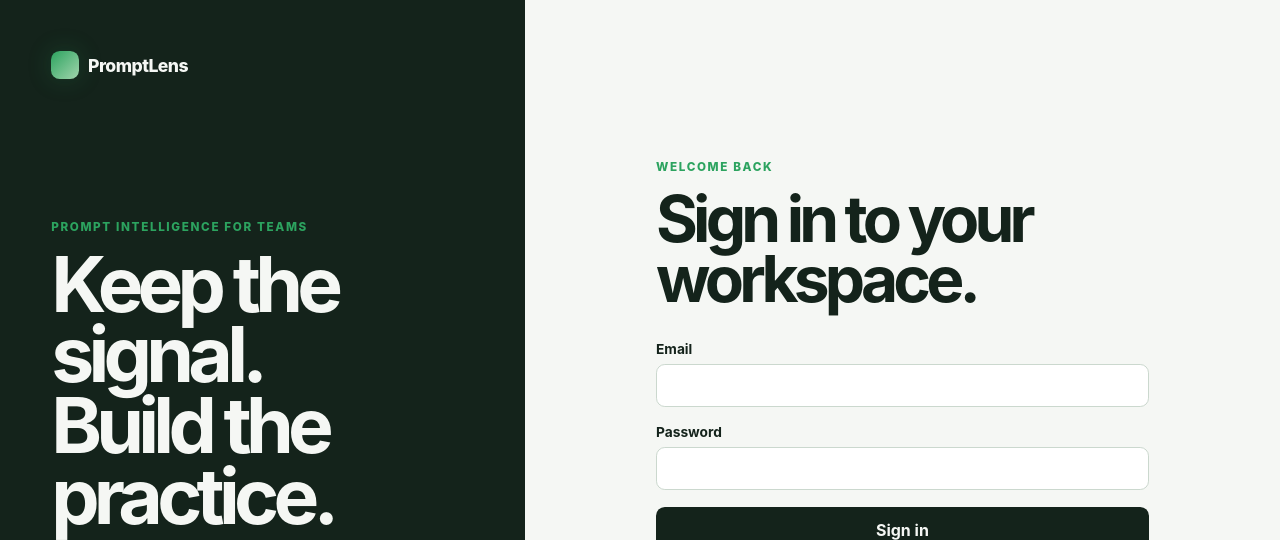
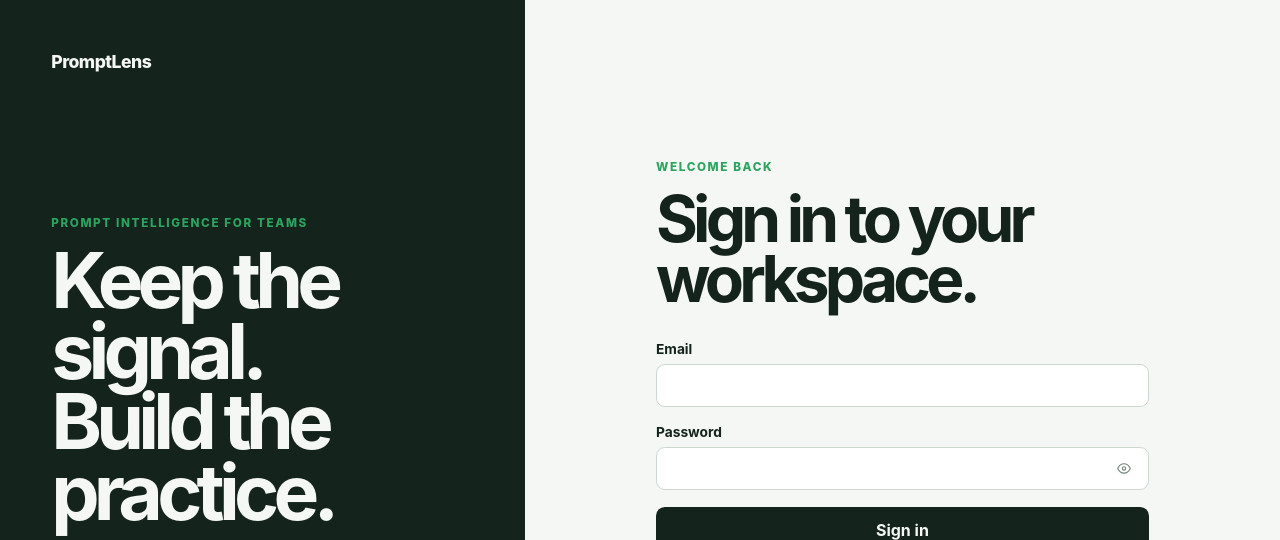
Before and after one commit to riadosman/promptlens_v2, a Next.js app in the folder apps/web/: page /login in a window 1280 px wide. Shown: the top 540 px of the page. Built offline with nearby package versions, Linux system fonts and the light colour scheme; no server answers.

Commit message:
Login,register,reset-password kısmının tasarımı yenilendi

```diff
--- a/apps/web/app/styles.css
+++ b/apps/web/app/styles.css
@@ -2403,8 +2403,7 @@ body:has(.auth-shell) {
 }
 
 .auth-brand-panel .wordmark::before {
-  background: linear-gradient(135deg, #2ca35f, #a1d4ad);
-  box-shadow: 0 0 1.5rem rgba(44, 163, 95, 0.22);
+  display: none;
 }
 
 .auth-brand-copy {
@@ -2496,6 +2495,50 @@ body:has(.auth-shell) {
   box-shadow: 0 0 0 3px rgba(22, 116, 72, 0.14);
 }
 
+.password-field {
+  position: relative;
+  display: block;
+}
+
+.password-field input {
+  padding-right: 3rem;
+}
+
+.password-toggle {
+  position: absolute;
+  top: 50%;
+  right: 0.7rem;
+  display: inline-flex;
+  align-items: center;
+  justify-content: center;
+  width: 1.7rem;
+  height: 1.7rem;
+  border: 0;
+  border-radius: 0.35rem;
+  background: transparent;
+  color: #74847a;
+  padding: 0;
+  transform: translateY(-50%);
+}
+
+.password-toggle:hover {
+  background: #e8f2eb;
+  box-shadow: none;
+  color: #167448;
+  filter: none;
+  transform: translateY(-50%);
+}
+
+.password-toggle svg {
+  width: 1rem;
+  height: 1rem;
+  fill: none;
+  stroke: currentColor;
+  stroke-linecap: round;
+  stroke-linejoin: round;
+  stroke-width: 1.7;
+}
+
 .auth-form button {
   border: 0;
   border-radius: 0.55rem;
@@ -2575,3 +2618,18 @@ body:has(.auth-shell) {
     padding: 3.5rem clamp(1.25rem, 6vw, 2.5rem) 4rem;
   }
 }
+
+.auth-form .password-toggle {
+  background: transparent;
+  color: #74847a;
+  padding: 0;
+  transform: translateY(-50%);
+}
+
+.auth-form .password-toggle:hover {
+  background: #e8f2eb;
+  box-shadow: none;
+  color: #167448;
+  filter: none;
+  transform: translateY(-50%);
+}
--- a/apps/web/components/auth-form.tsx
+++ b/apps/web/components/auth-form.tsx
@@ -8,6 +8,7 @@ export function AuthForm({ mode }: { readonly mode: 'login' | 'register' }) {
   const router = useRouter();
   const [error, setError] = useState<string | null>(null);
   const [pending, setPending] = useState(false);
+  const [showPassword, setShowPassword] = useState(false);
 
   async function submit(event: FormEvent<HTMLFormElement>) {
     event.preventDefault();
@@ -47,14 +48,39 @@ export function AuthForm({ mode }: { readonly mode: 'login' | 'register' }) {
       </label>
       <label>
         Password
+        <span className="password-field">
           <input
             name="password"
-          type="password"
+            type={showPassword ? 'text' : 'password'}
             autoComplete={mode === 'login' ? 'current-password' : 'new-password'}
             required
             minLength={mode === 'register' ? 12 : 1}
             maxLength={128}
           />
+          <button
+            className="password-toggle"
+            type="button"
+            aria-label={showPassword ? 'Hide password' : 'Show password'}
+            aria-pressed={showPassword}
+            onClick={() => setShowPassword((visible) => !visible)}
+          >
+            <svg viewBox="0 0 24 24" aria-hidden="true">
+              {showPassword ? (
+                <>
+                  <path d="M3 3l18 18" />
+                  <path d="M10.6 10.6a2 2 0 0 0 2.8 2.8" />
+                  <path d="M9.9 5.2A10.7 10.7 0 0 1 12 5c5 0 8.5 4 9.5 7a11.8 11.8 0 0 1-3.2 4.8" />
+                  <path d="M6.2 6.2A11.9 11.9 0 0 0 2.5 12c1 3 4.5 7 9.5 7a10.6 10.6 0 0 0 3.2-.5" />
+                </>
+              ) : (
+                <>
+                  <path d="M2.5 12S6 5 12 5s9.5 7 9.5 7-3.5 7-9.5 7-9.5-7-9.5-7Z" />
+                  <circle cx="12" cy="12" r="2.5" />
+                </>
+              )}
+            </svg>
+          </button>
+        </span>
       </label>
       {error ? <p className="form-error">{error}</p> : null}
       <button type="submit" disabled={pending}>
```
Also changed, not shown: 1 other file (tests, documents, lock files or other folders). Lines whose indentation alone changed are shown as unchanged.
